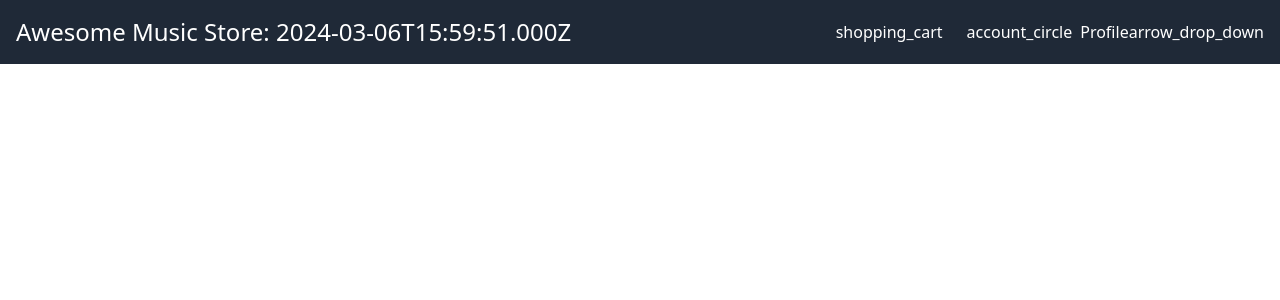
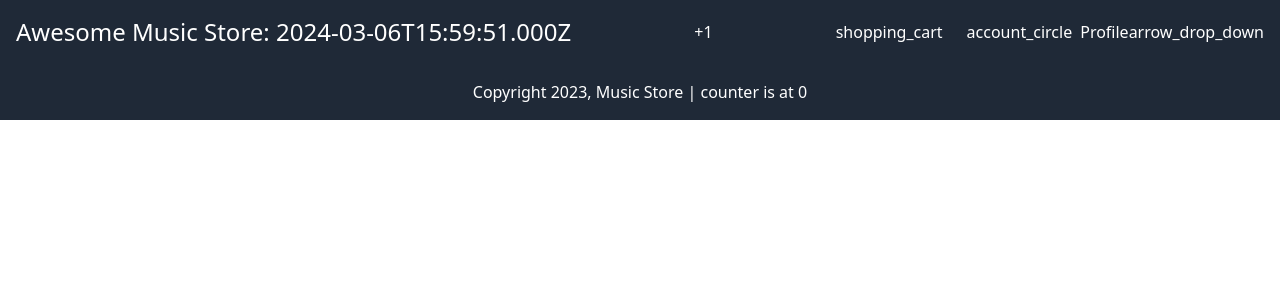
Before and after one commit to frontenddevtrainer/mar-6-reactjs, a React (Vite) app: page / in a window 1280 px wide. Shown: the top 300 px of the page. Built offline with nearby package versions, Linux system fonts and the light colour scheme.

Commit message:
Lifting state

```diff
--- a/src/App.tsx
+++ b/src/App.tsx
@@ -1,10 +1,23 @@
 import "./App.css";
+import Footer from "./components/footer";
 import Header from "./components/header";
+import { useState } from "react";
 
 function App() {
+  const [counter, setCounter] = useState(0);
+
+  const counterOnePlus = () => {
+    setCounter(counter + 1);
+  };
+
   return (
     <>
-      <Header title="Awesome Music Store" date={new Date().toISOString()} />
+      <Header
+        counterChange={counterOnePlus}
+        title="Awesome Music Store"
+        date={new Date().toISOString()}
+      />
+      <Footer counter={counter}/>
     </>
   );
 }
--- a/src/components/footer/index.tsx
+++ b/src/components/footer/index.tsx
@@ -0,0 +1,9 @@
+const Footer = ({ counter }) => {
+  return (
+    <footer className="bg-gray-800 text-white p-4">
+      <p className="text-center">Copyright 2023, Music Store | counter is at {counter}</p>
+    </footer>
+  );
+};
+
+export default Footer;
--- a/src/components/header/index.tsx
+++ b/src/components/header/index.tsx
@@ -7,24 +7,32 @@ import { useState } from "react";
 // props = type of {}
 // Object Destructing
 
-const Header = ({ title, date }) => {
+const Header = ({ title, date, counterChange }) => {
   // const { title, date } = props;
 
   const [showMenu, setShowMenu] = useState(false);
 
   const menuClickHandler = () => {
-    setShowMenu(!showMenu)
+    setShowMenu(!showMenu);
   };
+
+  const plusOneCounterClick = ()=>{
+    counterChange()
+  }
 
   return (
     <header className="bg-gray-800 text-white p-4 flex justify-between items-center">
       <h1 className="text-2xl">
         {title}: {date}
       </h1>
+
+      <span onClick={plusOneCounterClick}>+1</span>
       <div className="flex items-center">
         <a href="#" className="mr-6">
           <span className="material-icons"> shopping_cart </span>
         </a>
+
+
 
         <div className="relative inline-block text-left">
           <button type="button" className="inline-flex items-center">
@@ -35,7 +43,8 @@ const Header = ({ title, date }) => {
               arrow_drop_down{" "}
             </span>
           </button>
-          {showMenu && <div className="origin-top-right absolute right-0 mt-2 w-56 rounded-md shadow-lg bg-white ring-1 ring-black ring-opacity-5">
+          {showMenu && (
+            <div className="origin-top-right absolute right-0 mt-2 w-56 rounded-md shadow-lg bg-white ring-1 ring-black ring-opacity-5">
               <div
                 className="py-1"
                 role="menu"
@@ -64,7 +73,8 @@ const Header = ({ title, date }) => {
                   Sign out
                 </a>
               </div>
-          </div>}
+            </div>
+          )}
         </div>
       </div>
     </header>
```
Lines whose indentation alone changed are shown as unchanged.
